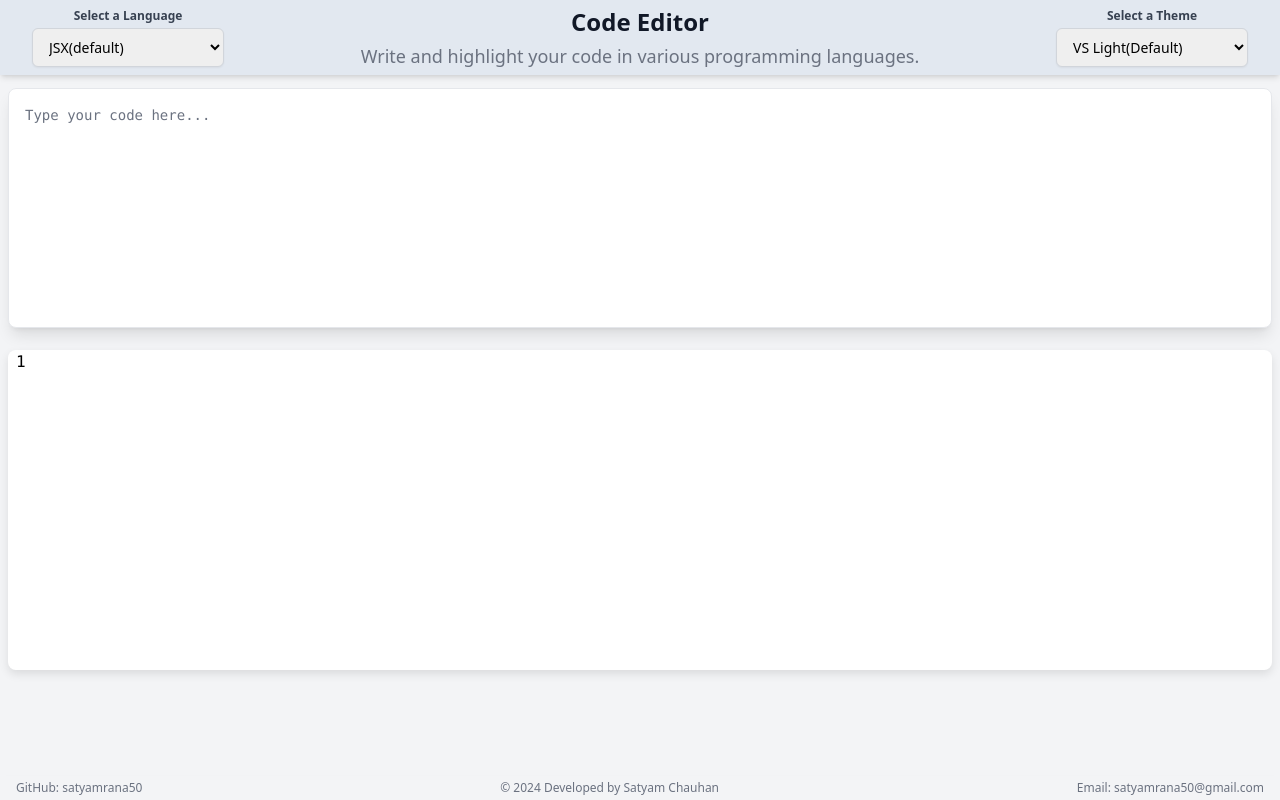
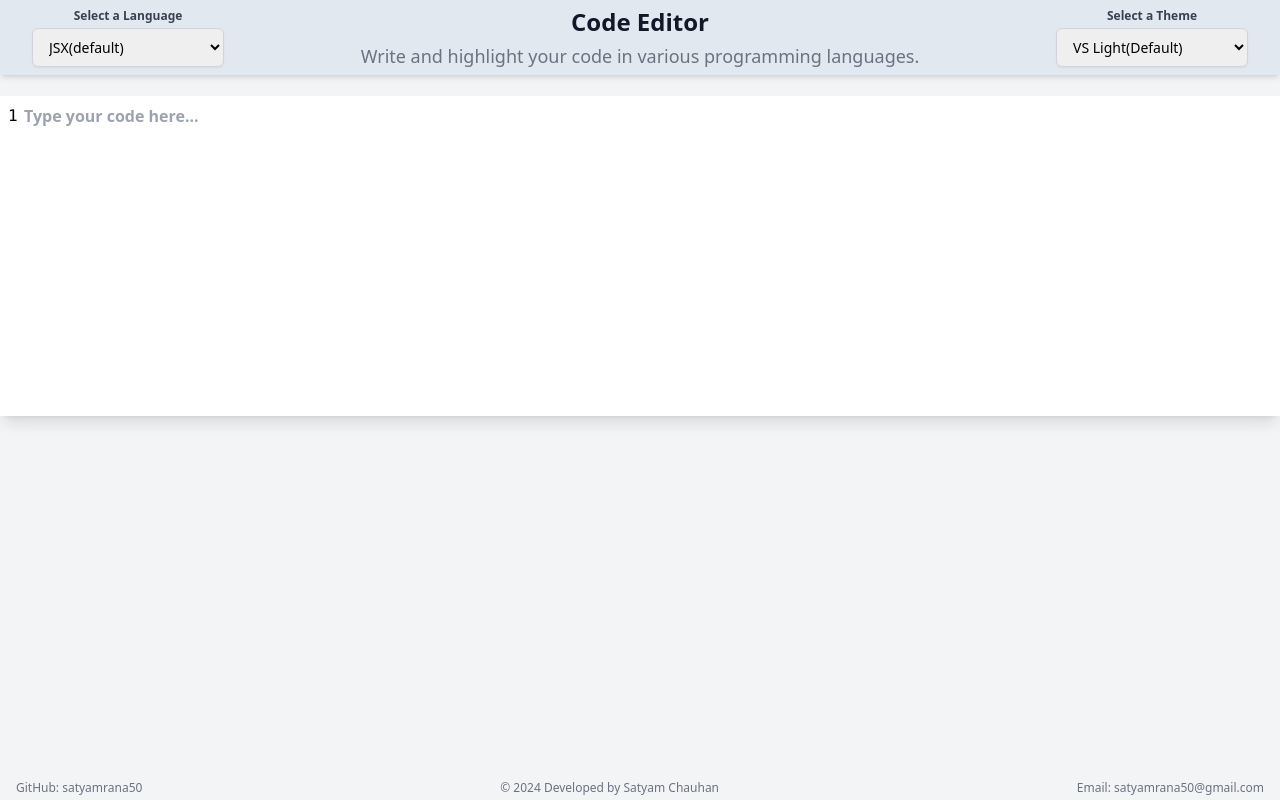
Before and after one commit to SatyamRana50/simple-code-editor---tealfeed-assignment, a React (Create React App) app in the folder simple-code-editor/: page / in a window 1280 px wide. Built offline with nearby package versions, Linux system fonts and the light colour scheme.

Commit message:
highlighted text is onverlayed on the textArea field to make the typing and highlighting in sync

```diff
--- a/simple-code-editor/src/components/codeEditor/CodeHighlighter.tsx
+++ b/simple-code-editor/src/components/codeEditor/CodeHighlighter.tsx
@@ -6,36 +6,51 @@ interface CustomSyntaxHighlighterProps {
   code: string;
   language: string;
   theme: string;
+  scrollRef: React.RefObject<HTMLTextAreaElement>;
 }
 
 const CustomSyntaxHighlighter: React.FC<CustomSyntaxHighlighterProps> = ({
   code,
   language,
   theme,
+  scrollRef,
 }) => {
-  const ref = useRef<HTMLDivElement>(null);
+  const ref = useRef<HTMLPreElement>(null);
 
-  // Automatically scroll to bottom when code changes
+  // Synchronize scrolling with the textarea
   useEffect(() => {
-    if (ref.current) {
-      ref.current.scrollTop = ref.current.scrollHeight;
+    const handleScroll = () => {
+      if (ref.current && scrollRef.current) {
+        ref.current.scrollTop = scrollRef.current.scrollTop;
+        ref.current.scrollLeft = scrollRef.current.scrollLeft;
+      }
+    };
+
+    const textarea = scrollRef.current;
+    if (textarea) {
+      textarea.addEventListener("scroll", handleScroll);
     }
-  }, [code]);
+
+    return () => {
+      if (textarea) {
+        textarea.removeEventListener("scroll", handleScroll);
+      }
+    };
+  }, [scrollRef]);
 
   return (
-    <div
+    <pre
       ref={ref}
-      className="w-full h-80 mt-4 px-2 rounded-lg shadow-lg overflow-auto custom-scrollbar"
+      className="absolute top-0 left-0 w-full h-full p-2 z-0 m-0 pointer-events-none"
       style={{
-        backgroundColor: selectBackgroundColor(theme), // Dynamically select background color based on theme
-        border: "none", // Remove border
-        outline: "none", // Remove outline
-        boxShadow: "0px 4px 10px rgba(0, 0, 0, 0.1)", // Enhanced shadow effect
-        overflowX: "auto", // Allow horizontal scrolling
+        backgroundColor: selectBackgroundColor(theme),
+        overflow: "hidden",
+        whiteSpace: "pre-wrap",
+        wordWrap: "break-word",
       }}
     >
       <Highlighter code={code} language={language} theme={theme} />
-    </div>
+    </pre>
   );
 };
 
--- a/simple-code-editor/src/components/codeEditor/CodeInput.tsx
+++ b/simple-code-editor/src/components/codeEditor/CodeInput.tsx
@@ -1,46 +1,32 @@
-import React, { ChangeEvent, useState } from "react";
-import { FiEye } from "react-icons/fi";
-import { Button } from "../ui-components/Button";
-import { TextArea } from "../ui-components/TextArea";
+import React, { ChangeEvent, useRef } from "react";
 
 interface CustomInputProps {
   value: string;
   onChange: (value: string) => void;
   placeholder?: string;
+  scrollRef: React.RefObject<HTMLTextAreaElement>;
 }
 
 const CustomInput: React.FC<CustomInputProps> = ({
   value,
   onChange,
   placeholder = "Type your code here...",
+  scrollRef,
 }) => {
-  const [buttonsVisible, setButtonsVisible] = useState(true);
-
   const handleChange = (event: ChangeEvent<HTMLTextAreaElement>) => {
     onChange(event.target.value);
   };
 
-  const handleDownload = () => {
-    alert("Download functionality to be implemented.");
-  };
-
-  const handleCopy = () => {
-    alert("Copy functionality to be implemented.");
-  };
-
-  const toggleButtonsVisibility = () => {
-    setButtonsVisible((prev) => !prev);
-  };
-
   return (
-    <div className="relative">
-
-      <TextArea
-        value={value}
-        onChange={handleChange}
-        placeholder={placeholder}
-      />
-    </div>
+    <textarea
+      ref={scrollRef}
+      className="absolute font-bold top-0 left-0 w-full h-full py-2 px-6 z-10 bg-transparent border-none outline-none caret-white resize-none custom-scrollbar"
+      value={value}
+      onChange={handleChange}
+      placeholder={placeholder}
+      spellCheck="false"
+      style={{ color: "transparent" }} // Hide the text
+    />
   );
 };
 
--- a/simple-code-editor/src/components/codeEditor/index.tsx
+++ b/simple-code-editor/src/components/codeEditor/index.tsx
@@ -1,34 +1,35 @@
-import React, { useState } from "react";
-import Input from "./CodeInput";
+import React, { useState, useRef } from "react";
+import CustomInput from "./CodeInput";
 import CustomSyntaxHighlighter from "./CodeHighlighter";
 
 interface CodeEditorProps {
-  selectedLanguage: string; // Props received: selected programming language
-  selectedTheme: string; // Props received: selected syntax highlighting theme
+  selectedLanguage: string;
+  selectedTheme: string;
 }
 
 const CodeEditor: React.FC<CodeEditorProps> = ({
   selectedLanguage,
   selectedTheme,
 }) => {
-  const [code, setCode] = useState<string>(""); // State to store the code entered by the user
+  const [code, setCode] = useState<string>("");
+  const scrollRef = useRef<HTMLTextAreaElement>(null);
 
-  // Function to handle changes in the input code
   const handleChange = (value: string) => {
-    setCode(value); // Update the code state with the new value entered by the user
+    setCode(value);
   };
 
   return (
-    <div className="container mx-auto px-2 py-1 h-screen flex flex-col">
-      {/* Input component for users to enter code */}
-      <Input value={code} onChange={handleChange} />
-
-      {/* CustomSyntaxHighlighter component to display syntax-highlighted code */}
+    <div className="relative w-full h-80 mt-4 rounded-lg shadow-lg">
+      {/* Highlighted code */}
       <CustomSyntaxHighlighter
         code={code}
         language={selectedLanguage}
         theme={selectedTheme}
+        scrollRef={scrollRef}
       />
+
+      {/* Text input area */}
+      <CustomInput value={code} onChange={handleChange} scrollRef={scrollRef} />
     </div>
   );
 };
```
